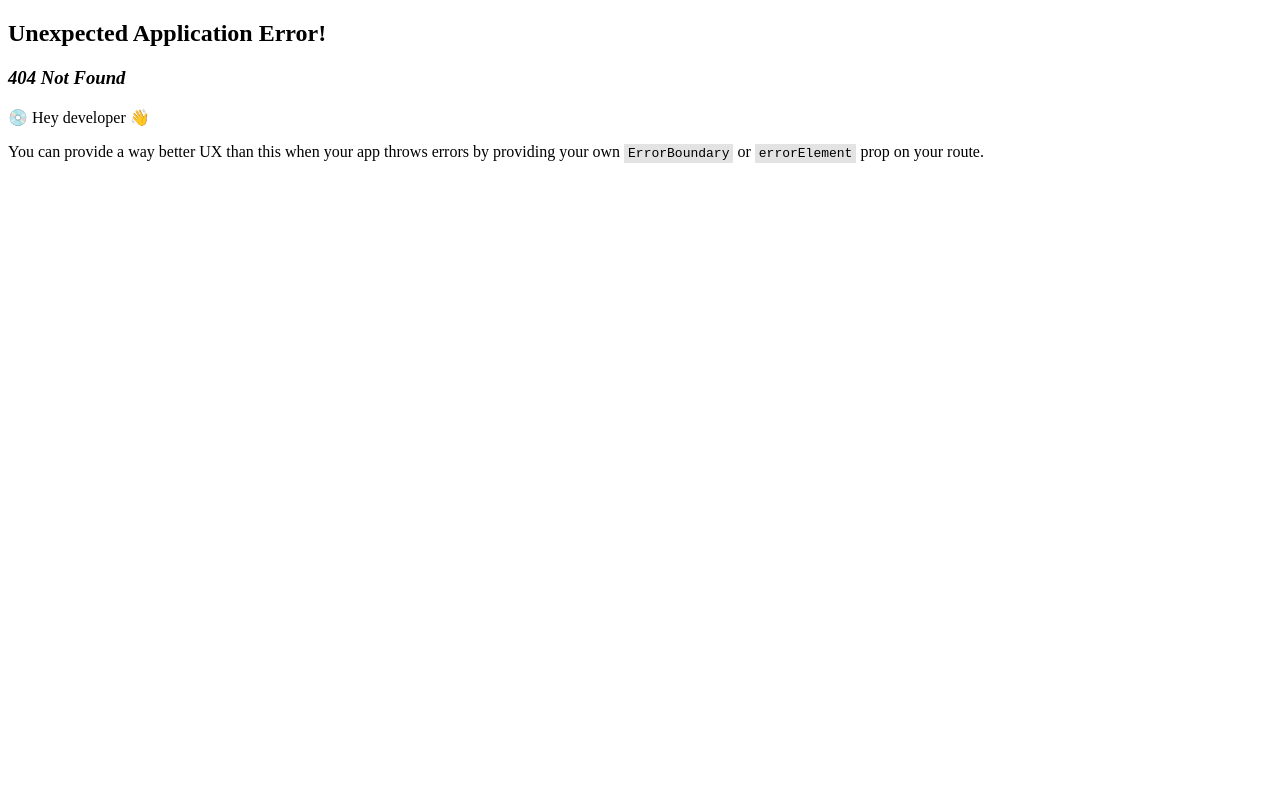
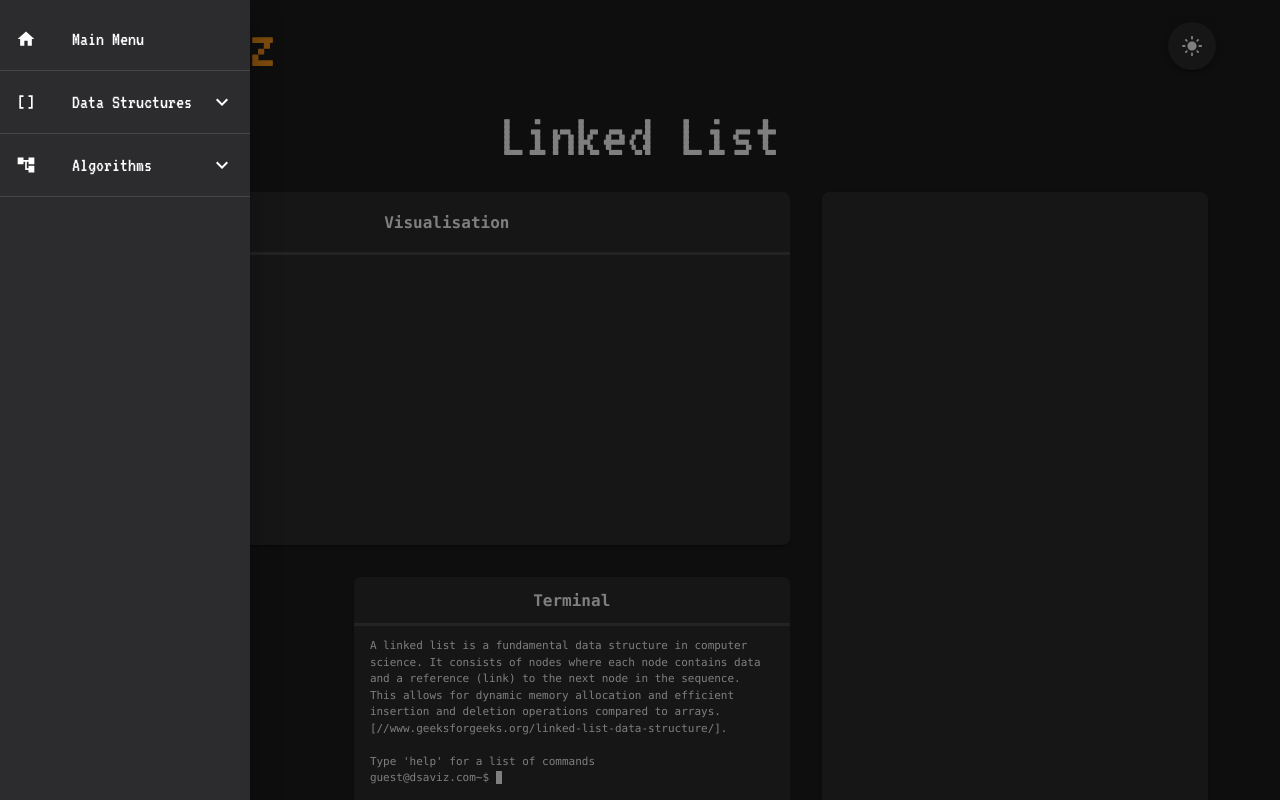
Before and after one commit to lukereed1/dsaviz, a React (Vite) app: page /linked-list in a window 1280 px wide. Before the commit this address had no page. Shown: the top 800 px of the page. Built offline with nearby package versions, Linux system fonts and the light colour scheme.

Commit message:
Linked List class created

```diff
--- a/src/app/components/Terminal/TerminalCommands.ts
+++ b/src/app/components/Terminal/TerminalCommands.ts
@@ -30,7 +30,7 @@ export function getTerminalCommand(
 }
 
 function menuCommands(input: string, navigate: ReturnType<typeof useNavigate>) {
-	const DS = ["array", "queue", "stack", "hash-table"];
+	const DS = ["array", "queue", "stack", "hash-table", "linked-list"];
 	const ALGO = ["quick-sort", "insertion-sort", "merge-sort"];
 	if (input.startsWith("cd ")) {
 		const path = input.slice(3).trim();
--- a/src/app/layout/SideMenu.tsx
+++ b/src/app/layout/SideMenu.tsx
@@ -40,6 +40,7 @@ export default function SideMenu() {
 				{ label: "Queue", path: "/queue" },
 				{ label: "Stack", path: "/stack" },
 				{ label: "Hash Table", path: "/hash-table" },
+				{ label: "Linked List", path: "/linked-list" },
 			],
 			menuToggle: () => handleDsMenu(),
 			open: dsMenuOpen,
--- a/src/app/router/Routes.tsx
+++ b/src/app/router/Routes.tsx
@@ -5,6 +5,7 @@ import ArrayPage from "../../pages/data-structures/array/ArrayPage";
 import HashTablePage from "../../pages/data-structures/hash-table/HashTablePage";
 import StackPage from "../../pages/data-structures/stack/StackPage";
 import QueuePage from "../../pages/data-structures/queue/QueuePage";
+import LinkedListPage from "../../pages/data-structures/linked-list/LinkedListPage";
 
 export const router = createBrowserRouter([
 	{
@@ -16,6 +17,7 @@ export const router = createBrowserRouter([
 			{ path: "queue", element: <QueuePage /> },
 			{ path: "stack", element: <StackPage /> },
 			{ path: "hash-table", element: <HashTablePage /> },
+			{ path: "linked-list", element: <LinkedListPage /> },
 		],
 	},
 ]);
--- /dev/null
+++ b/src/pages/data-structures/linked-list/LinkedListOperations.tsx
@@ -0,0 +1 @@
+export default function LinkedListOperations() {}
--- /dev/null
+++ b/src/pages/data-structures/linked-list/LinkedListPage.tsx
@@ -0,0 +1,26 @@
+import { useState } from "react";
+import DataStructurePageTemplate from "../DataStructurePageTemplate";
+import Terminal from "../../../app/components/terminal/Terminal";
+
+export default function LinkedListPage() {
+	const [value, setValue] = useState<number | undefined>();
+	const [index, setIndex] = useState<number | undefined>();
+	const [terminalOutputs, setTerminalOutputs] = useState<string[]>([
+		"A linked list is a fundamental data structure in computer science. It consists of nodes where each node contains data and a reference (link) to the next node in the sequence. This allows for dynamic memory allocation and efficient insertion and deletion operations compared to arrays. [//www.geeksforgeeks.org/linked-list-data-structure/].\n\nType 'help' for a list of commands",
+	]);
+	return (
+		<DataStructurePageTemplate
+			header={"Linked List"}
+			dataStructure={undefined}
+			operations={undefined}
+			terminal={
+				<Terminal
+					terminalOutputs={terminalOutputs}
+					setTerminalOutputs={setTerminalOutputs}
+					header="menu/linked-list"
+				/>
+			}
+			codeEditor={undefined}
+		/>
+	);
+}
--- a/src/pages/menu/MenuPage.tsx
+++ b/src/pages/menu/MenuPage.tsx
@@ -25,6 +25,7 @@ export default function MenuPage() {
 				{ label: "Queue", path: "/queue" },
 				{ label: "Stack", path: "/stack" },
 				{ label: "Hash Table", path: "/hash-table" },
+				{ label: "Linked List", path: "/linked-list" },
 			],
 			open: dsMenuOpen,
 			toggleMenu: () => handleDsMenu(),
```
Also changed, not shown: src/pages/data-structures/linked-list/linkedList.ts (added, +72 -0 lines), src/pages/data-structures/d3/LinkedList.tsx (added), src/pages/data-structures/linked-list/linkedListFiles.ts (added).
